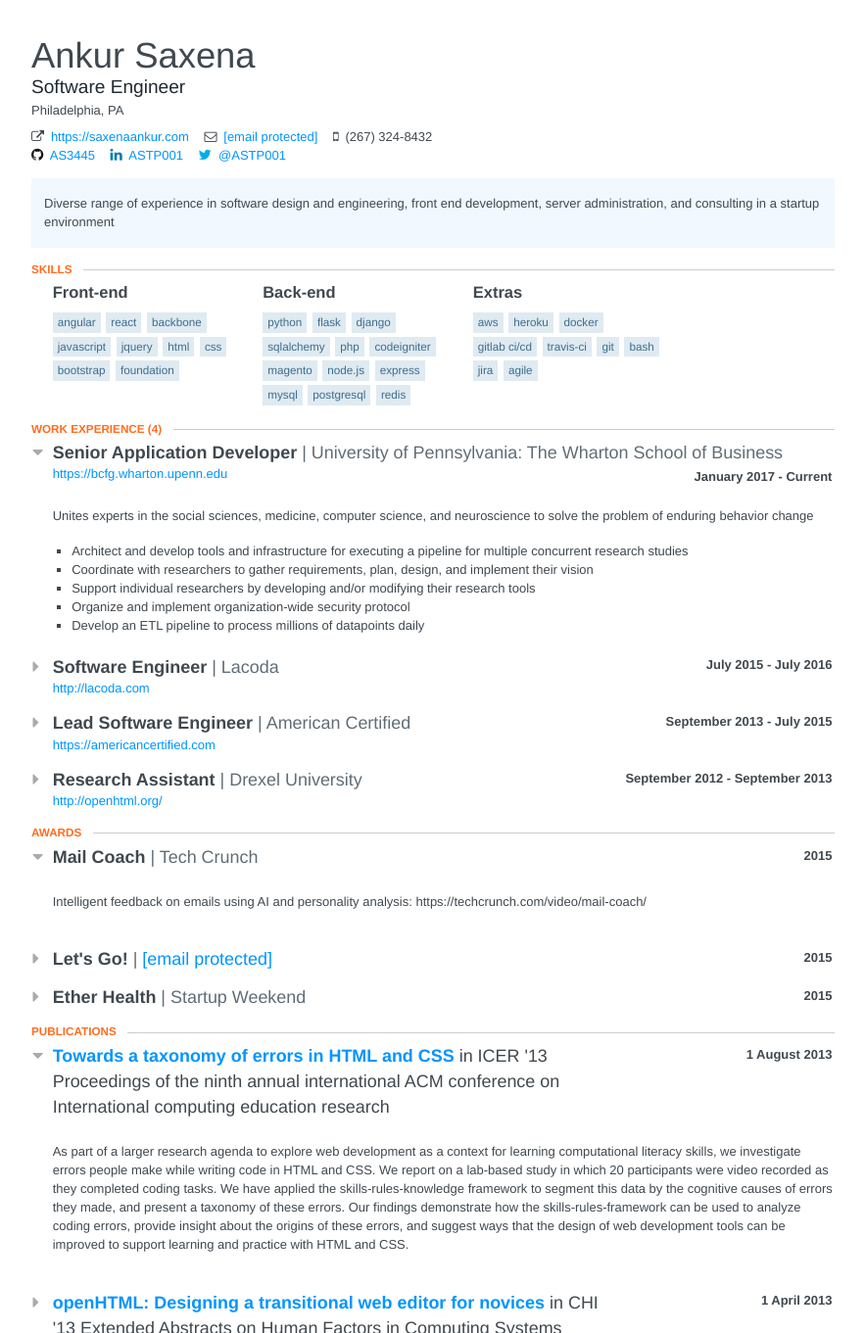
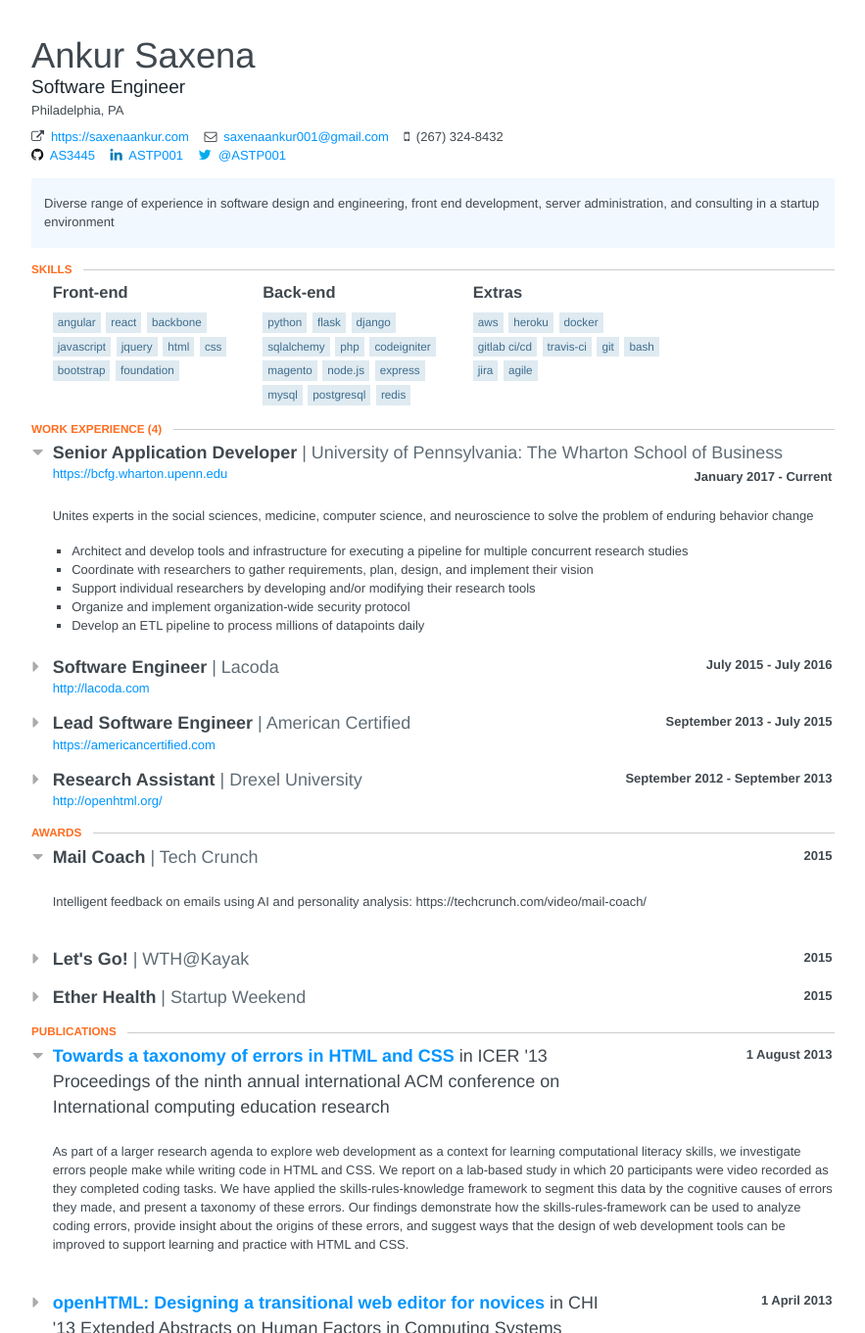
Before and after one commit to as3445/resume, a website: page index.html in a window 1280 px wide. Shown: the top 1361 px of the page at 98% size, without its empty margins (198-1081 px from the left). Drawn offline with Linux system fonts and the light colour scheme.

Commit message:
Unprotect Email

```diff
--- a/index.html
+++ b/index.html
@@ -691,7 +691,7 @@
 </div>
 <div class="email">
 <span class="fa fa-envelope-o"></span>
-<a href="/cdn-cgi/l/email-protection#7e0d1f061b101f1f10150b0c4e4e4f3e19131f1712501d1113"><span class="__cf_email__" data-cfemail="7506140d101b14141b1e0007454544351218141c195b161a18">[email&#160;protected]</span></a>
+<a href="mailto:saxenaankur001@gmail.com">saxenaankur001@gmail.com</a>
 </div>
 <div class="phone">
 <span class="fa fa-mobile"></span>
@@ -966,7 +966,7 @@
 Let&#x27;s Go!
 </div>
 <div class="awarder">
-<a href="/cdn-cgi/l/email-protection" class="__cf_email__" data-cfemail="792e2d31393218001812">[email&#160;protected]</a>
+WTH@Kayak
 </div>
 </div>
 <div class="date">
@@ -1135,7 +1135,7 @@
 </section>
 </section>
 </div>
-<script data-cfasync="false" src="/cdn-cgi/scripts/5c5dd728/cloudflare-static/email-decode.min.js"></script><script>
+<script>
     (function(i,s,o,g,r,a,m){i['GoogleAnalyticsObject']=r;i[r]=i[r]||function(){
     (i[r].q=i[r].q||[]).push(arguments)},i[r].l=1*new Date();a=s.createElement(o),
     m=s.getElementsByTagName(o)[0];a.async=1;a.src=g;m.parentNode.insertBefore(a,m)
@@ -1143,7 +1143,6 @@
 
     ga('create', 'UA-59800508-2', 'auto');
     ga('send', 'pageview');
-
 </script>
 <script>
 			(function(){
--- a/package.json
+++ b/package.json
@@ -6,7 +6,7 @@
   "scripts": {
     "test": "resume test",
     "resume": "resume",
-    "export": "resume export index.html --theme stackoverflow"
+    "export": "resume export index.html --theme stackoverflow-plus"
   },
   "repository": {
     "type": "git",
```
Lines whose indentation alone changed are shown as unchanged.
